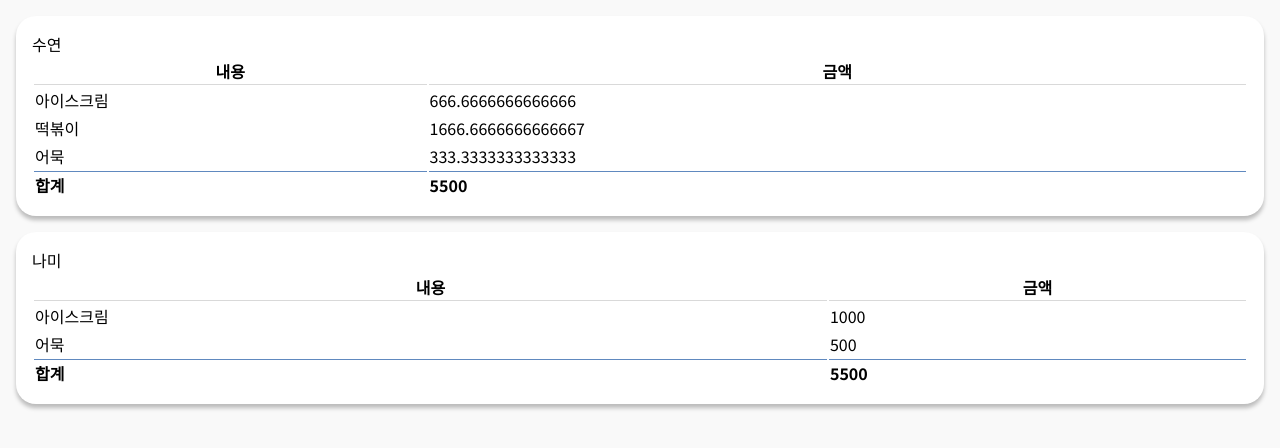
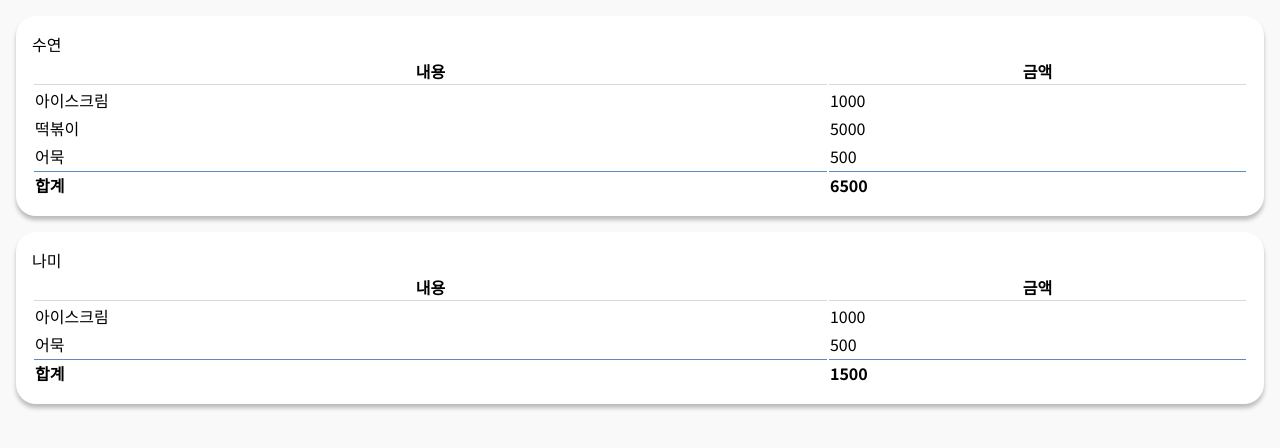
Before and after one commit to danikaaa/kkalssam, a React (Create React App) app: page / in a window 1280 px wide. Both pictures are taken after a click on the button "계산". Shown: the top 448 px of the page. Built offline with nearby package versions, Linux system fonts and the light colour scheme.

Commit message:
receipt totalPrice

```diff
--- a/src/components/ReceiptList.js
+++ b/src/components/ReceiptList.js
@@ -23,7 +23,7 @@ const ReceiptList = ({receipts}) => {
                     <tfoot>
                     <tr className="total_price">
                         <td>합계</td>
-                        <td>5500</td>
+                        <td>{receipt.totalPrice}</td>
                     </tr>
                     </tfoot>
 
--- a/src/components/UserList.js
+++ b/src/components/UserList.js
@@ -12,6 +12,7 @@ const UserList = ({ users, onUserInsert }) => {
         onUserInsert(username);
         setUsername('');
     }, [onUserInsert, username]);
+
 
     const onKeyDown = (e) => {
         if (e.key === 'Enter') {
--- a/src/pages/Receipt.js
+++ b/src/pages/Receipt.js
@@ -20,15 +20,21 @@ const Receipt = () => {
             // 각 사용자가 contents 배열의 users에 포함되어 있는지 확인
             const userContents = contents.filter(content => content.users.includes(user.name));
 
+
             // 해당 사용자의 product와 price를 배열에 추가
             const userData = {
             idx: user.idx,
             name: user.name,
             products: userContents.map(content => ({
                 product: content.product,
-              price: content.price / userContents.length, // contents의 price를 users.length로 나눠줌
+                price: content.price / content.users.length, // contents의 price를 users.length로 나눠줌
                 })),
             };
+
+            // 각 사용자의 products의 가격을 모두 더한 값
+            const totalPrice = userData.products.reduce((total, product) => total + product.price, 0);
+
+            userData.totalPrice = totalPrice;
 
             // 새로운 데이터 배열에 추가
             receipt.push(userData);
```
Lines whose indentation alone changed are shown as unchanged.
